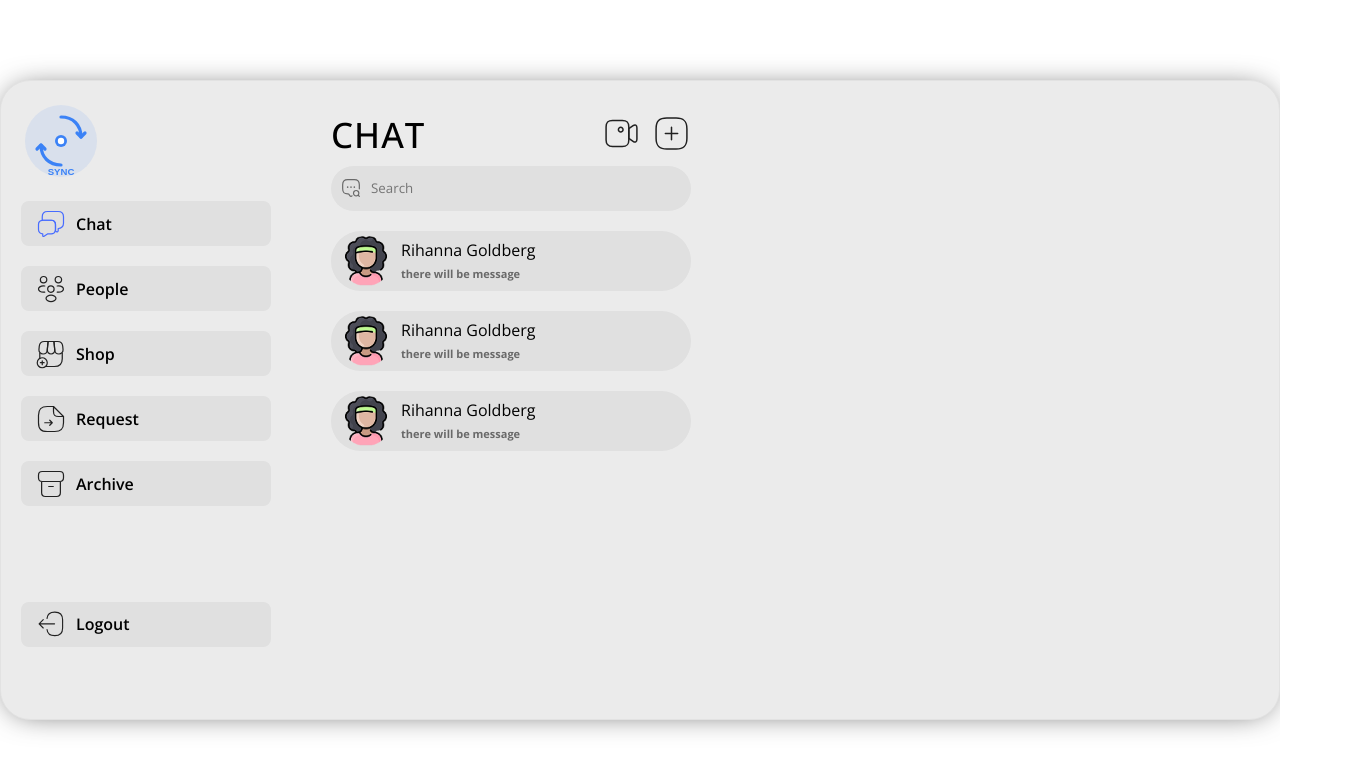
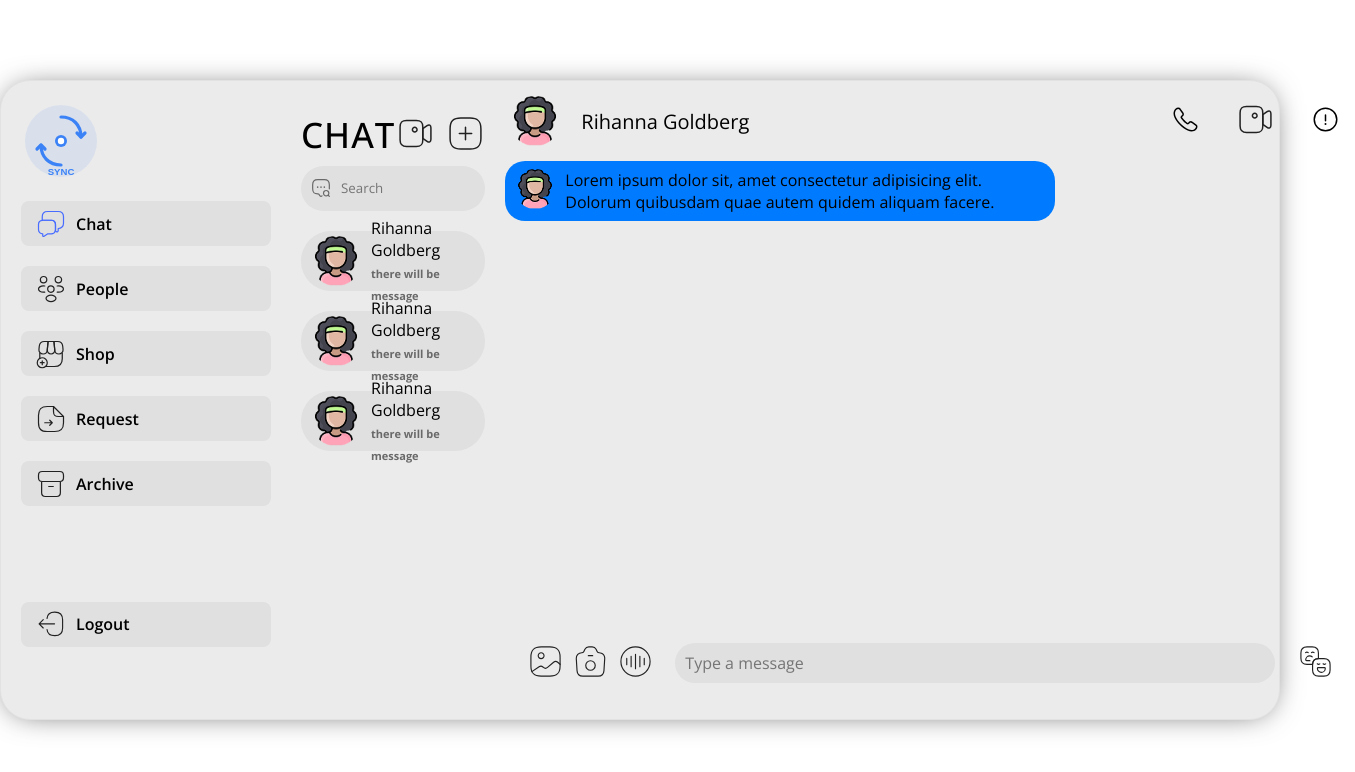
Before and after one commit to Lasha-Khvichia/sync, a Next.js app: page / in a window 1280 px wide. Shown: the top 772 px of the page, 1355 px wide, since content can reach past the window. Built offline with nearby package versions, Linux system fonts and the light colour scheme.

Commit message:
feat finished messenger components

```diff
--- a/app/(main)/page.tsx
+++ b/app/(main)/page.tsx
@@ -1,4 +1,5 @@
 import Buttons from "../components/Buttons/Buttons";
+import Messenger from "../components/Messenger/Messenger";
 import Navigation from "../components/Navigation/Navigation";
 import SideBar from "../components/SideBar/SideBar";
 import styles from "./page.module.scss";
@@ -9,6 +10,7 @@ export default function Home() {
         <div className={styles.content}>
            <Navigation/>
            <SideBar/>
+           <Messenger/>
         </div>
     </div>
   )
--- a/app/components/Buttons/Buttons.module.scss
+++ b/app/components/Buttons/Buttons.module.scss
@@ -1,4 +1,4 @@
-@use "../../(main)/hellpers.scss" as *;
+@use "../../../app/(main)/hellpers.scss" as *;
 
 .container {
   color: $white-color;
--- /dev/null
+++ b/app/components/Messenger/MessagerItem/MessagerItem.module.scss
@@ -0,0 +1,23 @@
+@use "../../../../app/(main)/hellpers.scss" as *;
+
+.messagerItem{
+    width: 550px;
+    height: 60px;
+    background-color: $primary-color;
+    border-radius: 20px;
+    padding: 10px;
+}
+
+.avatarImg{
+    width: 40px;
+    height: 40px;
+}
+
+.messagerItemContent{
+    width: 100%;
+    height: 100%;
+    display: flex;
+    align-items: center;
+    justify-content: space-between;
+    gap: 10px;
+}
--- /dev/null
+++ b/app/components/Messenger/MessagerItem/MessagerItem.tsx
@@ -0,0 +1,18 @@
+import styles from "../MessagerItem/MessagerItem.module.scss";
+
+export default function MessagerItem() {
+    return (
+        <div className={styles.messagerItem}>
+
+            <div className={styles.messagerItemContent}>
+                <div className={styles.messagerItemContentAvatar}>
+                    <img src="/avatar.png" alt="avatar" className={styles.avatarImg} />
+                </div>
+                <div className={styles.messagerItemContentText}>
+                    <p>Lorem ipsum dolor sit, amet consectetur adipisicing elit. Dolorum quibusdam quae autem quidem aliquam facere.</p>
+                </div>
+            </div>
+
+        </div>
+    )
+}
--- /dev/null
+++ b/app/components/Messenger/Messenger.module.scss
@@ -0,0 +1,122 @@
+@use "../../../app/(main)/hellpers.scss" as *;
+
+.messengerWrapper {
+  width: 100%;
+  height: 100%;
+  display: flex;
+  align-items: center;
+  flex-direction: column;
+  gap: 10px;
+}
+.messengerHeader {
+  width: 100%;
+  height: 60px;
+  display: flex;
+  align-items: center;
+  justify-content: space-between;
+}
+
+.messengerAvatar {
+  width: 260px;
+  height: 60px;
+  display: flex;
+  align-items: center;
+  justify-content: space-between;
+}
+.avatarImage {
+  width: 60px;
+  height: 60px;
+  display: flex;
+  align-items: center;
+  justify-content: center;
+}
+.AvatarImg {
+  width: 50px;
+  height: 50px;
+}
+
+.messengerName {
+  width: 200px;
+  height: 60px;
+  display: flex;
+  align-items: center;
+  justify-content: center;
+}
+.messengerName h1 {
+  font-size: 20px;
+  font-weight: 400;
+}
+
+.messengericons {
+  width: 200px;
+  height: 60px;
+  display: flex;
+  align-items: center;
+  justify-content: space-between;
+  padding: 10px;
+}
+
+.btn {
+  width: 40px;
+  height: 40px;
+  background: none;
+  border: none;
+  cursor: pointer;
+}
+
+.messengerCenter {
+  width: 100%;
+  height: 500px;
+  display: flex;
+  flex-direction: column;
+  gap: 10px;
+}
+
+.messengerFooter {
+  width: 100%;
+  height: 100px;
+  padding: 10px;
+  gap: 10px;
+  display: flex;
+  align-items: center;
+  justify-content: space-between;
+}
+
+.Footericons {
+  width: 150px;
+  height: 60px;
+  display: flex;
+  align-items: center;
+  justify-content: space-between;
+  padding: 10px;
+}
+
+.iconImg {
+  width: 35px;
+  height: 35px;
+}
+.lasticons {
+  width: 60px;
+  height: 60px;
+  display: flex;
+  align-items: center;
+  justify-content: center;
+}
+.messengerinput {
+  width: 600px;
+  height: 50px;
+  display: flex;
+  align-items: center;
+  justify-content: center;
+}
+.input{
+    width: 100%;
+    height: 40px;
+    border-radius: 50px;
+    border: none;
+    background-color: $light-background;
+    padding: 10px;
+    font-size: 16px;
+    font-weight: 400;
+    outline: none;
+}
--- /dev/null
+++ b/app/components/Messenger/Messenger.tsx
@@ -0,0 +1,62 @@
+"use client";
+
+import MessagerItem from "./MessagerItem/MessagerItem";
+import styles from "./Messenger.module.scss";
+
+export default function Messenger() {
+  return (
+    <section className={styles.messengerWrapper}>
+      <div className={styles.messengerHeader}>
+        <div className={styles.messengerAvatar}>
+          <div className={styles.avatarImage}>
+            <img src="/avatar.png" alt="avatar" className={styles.AvatarImg} />
+          </div>
+          <div className={styles.messengerName}>
+            <h1>Rihanna Goldberg</h1>
+          </div>
+        </div>
+        <div className={styles.messengericons}>
+          <button className={styles.btn}>
+            <img src="/icons/phone.svg" alt="video" />
+          </button>
+          <button className={styles.btn}>
+            <img src="/icons/video.svg" alt="video" />
+          </button>
+          <button className={styles.btn}>
+            <img src="/icons/option.svg" alt="video" />
+          </button>
+        </div>
+      </div>
+
+      <div className={styles.messengerCenter}>
+         <MessagerItem />
+
+      </div>
+
+      <div className={styles.messengerFooter}>
+        <div className={styles.Footericons}>
+          <button className={styles.btn}>
+            <img src="/icons/slbum.svg" alt="video" className={styles.iconImg} />
+          </button>
+          <button className={styles.btn}>
+            <img src="/icons/photo.svg" alt="video"  className={styles.iconImg} />
+          </button>
+          <button className={styles.btn}>
+            <img src="/icons/voice.svg" alt="video"  className={styles.iconImg} />
+          </button>
+        </div>
+
+        <div className={styles.messengerinput}>
+            <input type="text" placeholder="Type a message" className={styles.input}/>
+        </div>
+
+
+        <div className={styles.lasticons}>
+          <button className={styles.btn}>
+            <img src="/icons/emoji.svg" alt="video"   className={styles.iconImg}/>
+          </button>
+        </div>
+      </div>
+    </section>
+  );
+}
```
